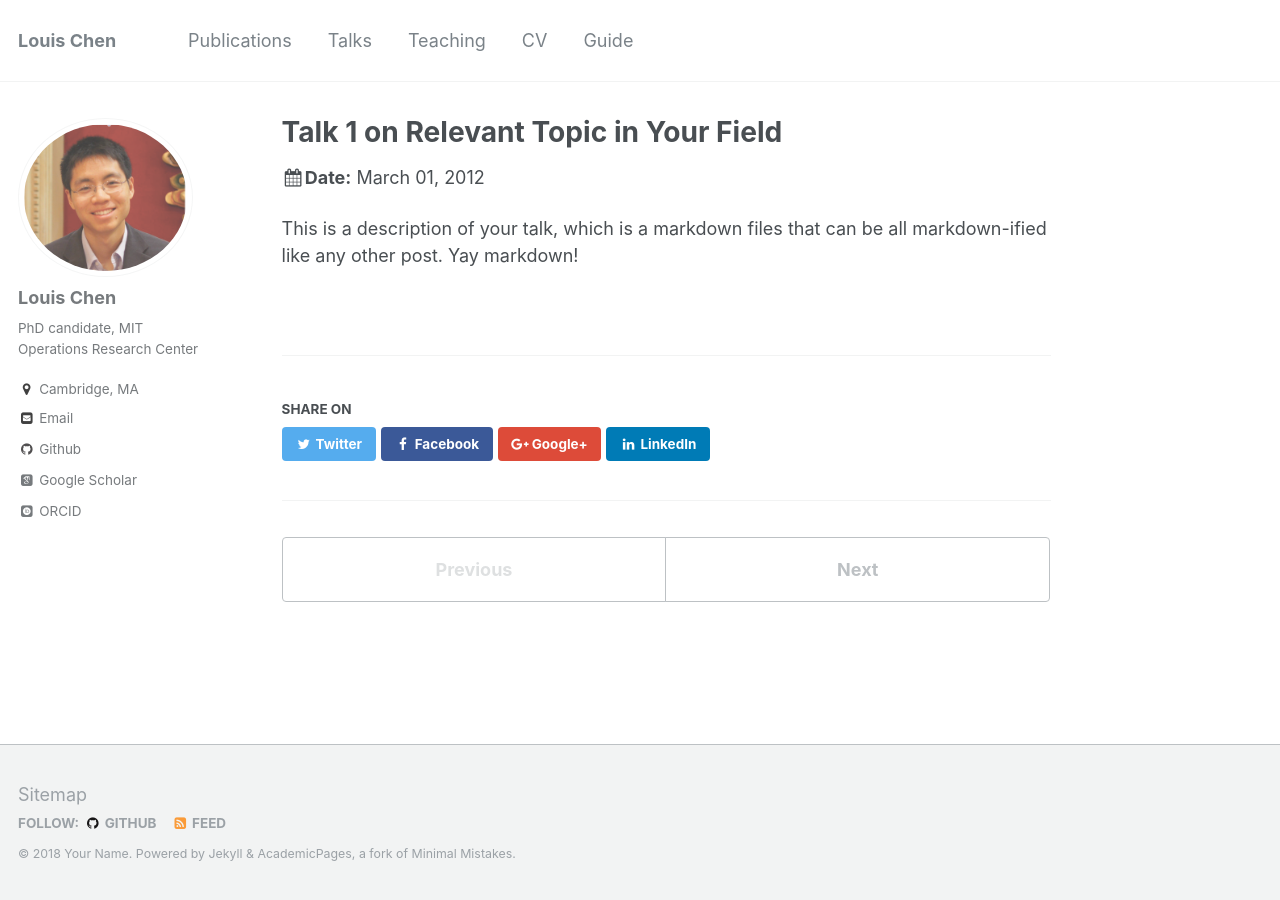
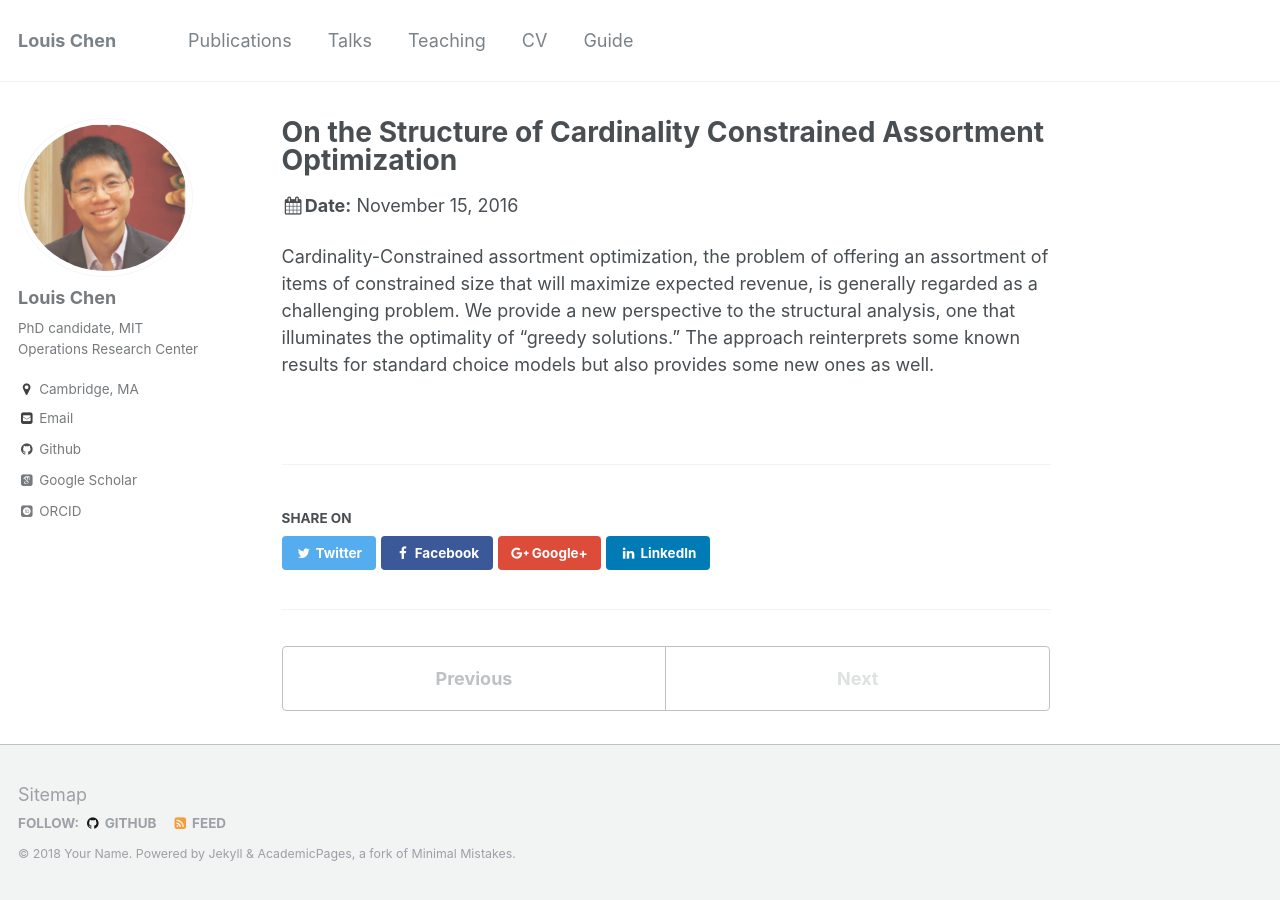
Before and after one commit to LouisLChen/LouisLChen.github.io, a Jekyll site: the page built from _talks/2012-03-01-talk-1.md, in a window 1280 px wide. Built offline with Jekyll 4.4.1, drawn with Linux system fonts in a browser that asks for light colours; some web fonts are replaced.

Commit message:
Update 2012-03-01-talk-1.md

```diff
--- a/_talks/2012-03-01-talk-1.md
+++ b/_talks/2012-03-01-talk-1.md
@@ -1,11 +1,11 @@
 ---
-title: "Talk 1 on Relevant Topic in Your Field"
+title: "On the Structure of Cardinality Constrained Assortment Optimization"
 collection: talks
 type: "Talk"
-permalink: /talks/2012-03-01-talk-1
-venue: "UC San Francisco, Department of Testing"
-date: 2012-03-01
-location: "San Francisco, California"
+permalink: /talks/2016-11-15-talk-1
+venue: "Informs Annual Meeting (2016)"
+date: 2016-11-15
+location: " Nashville, Tennessee"
 ---
 
-This is a description of your talk, which is a markdown files that can be all markdown-ified like any other post. Yay markdown!
+Cardinality-Constrained assortment optimization, the problem of offering an assortment of items of constrained size that will maximize expected revenue, is generally regarded as a challenging problem. We provide a new perspective to the structural analysis, one that illuminates the optimality of "greedy solutions." The approach reinterprets some known results for standard choice models but also provides some new ones as well.
```
